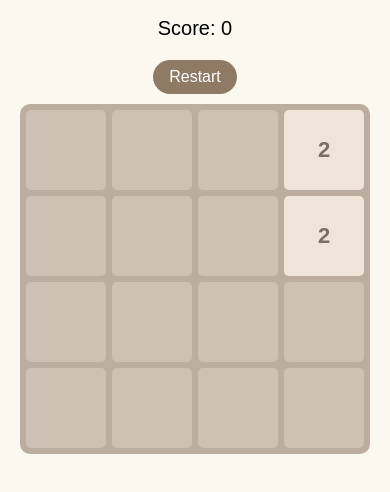
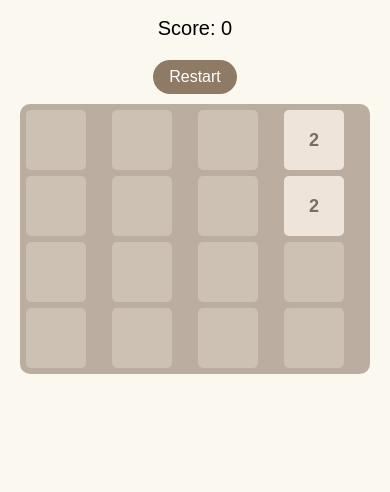
Before and after one commit to JaivPatel07/2048-Game, a plain HTML site: page index.html in a window 390 px wide. Shown: the part 68-560 px from the top of the page. Drawn offline with Linux system fonts and the light colour scheme.

Commit message:
updating mobile view

```diff
--- a/index.css
+++ b/index.css
@@ -58,6 +58,11 @@ button:hover{
         gap:6px;
         padding:6px;
     }
+    .tile{
+        width:60px;
+        height:60px;
+        font-size:18px;
+    }
 }
 
 body, html {
```
